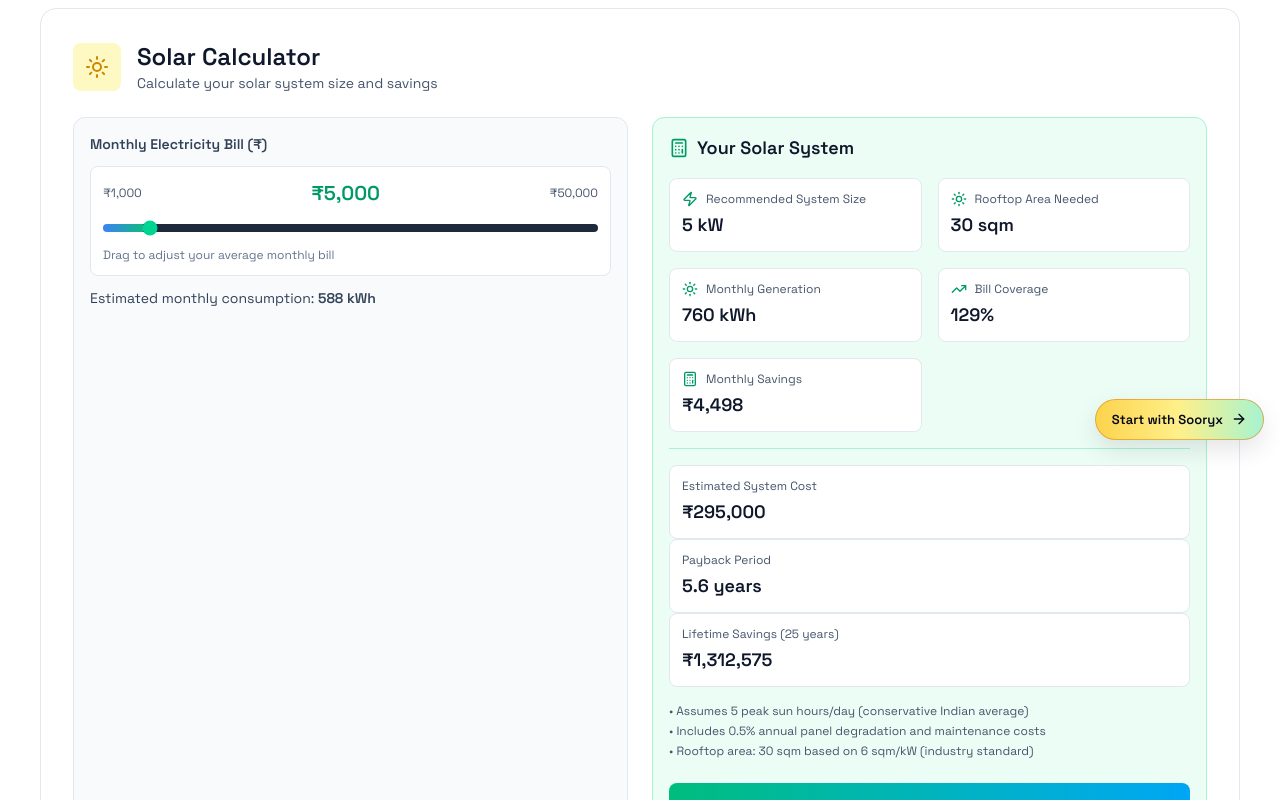
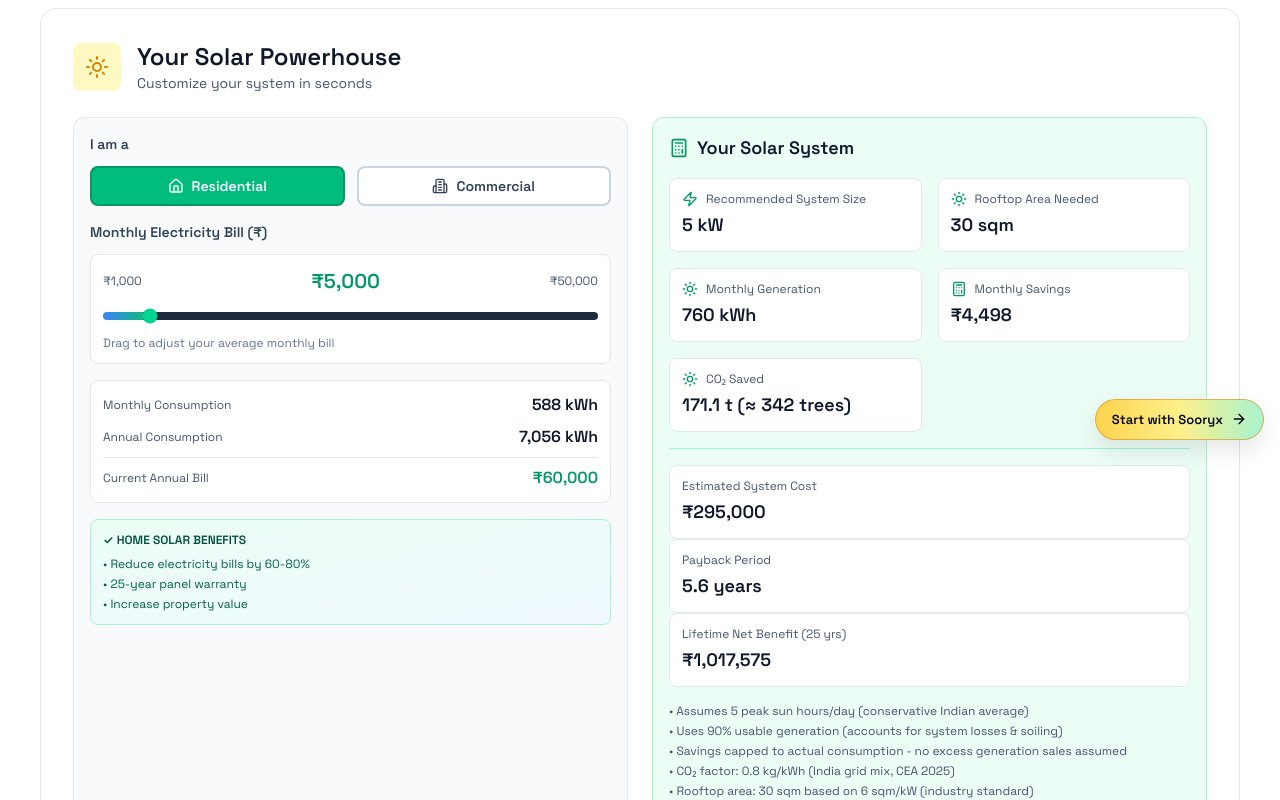
Before and after one commit to sooryx-eng/Sooryx_Live, a Next.js app: page /calculator in a window 1280 px wide. Shown: the part 340-1140 px from the top of the page. Built offline with nearby package versions, Linux system fonts and the light colour scheme.

Commit message:
update changes

```diff
--- a/app/components/SolarCalculator.tsx
+++ b/app/components/SolarCalculator.tsx
@@ -1,17 +1,28 @@
 "use client";
 
 import React, { useState } from "react";
-import { Sun, Calculator, TrendingUp, Zap } from "lucide-react";
+import Link from "next/link";
+import { Sun, Calculator, TrendingUp, Zap, Home, Building2 } from "lucide-react";
 
 export default function SolarCalculator() {
   const [monthlyBill, setMonthlyBill] = useState<number>(5000);
+  const [customerType, setCustomerType] = useState<"residential" | "commercial">("residential");
 
   // Industry-standard constants for India
-  const AVERAGE_RATE_PER_KWH = 8.5; // ₹/kWh - industry average
-  const PEAK_SUN_HOURS_PER_DAY = 5.0; // hours - conservative estimate for India
-  const SYSTEM_LIFETIME_YEARS = 25; // years
-  const MAINTENANCE_COST_PERCENT = 0.5; // % of system cost per year
-  const DEGRADATION_RATE = 0.005; // 0.5% per year panel degradation
+  // Electricity rates (as per 2025-26 average across major DISCOMs)
+  const RESIDENTIAL_RATE_PER_KWH = 8.5; // ₹/kWh - residential average
+  const COMMERCIAL_RATE_PER_KWH = 11.0; // ₹/kWh - commercial average (typically 20-30% higher)
+  const AVERAGE_RATE_PER_KWH = customerType === "residential" ? RESIDENTIAL_RATE_PER_KWH : COMMERCIAL_RATE_PER_KWH;
+
+  const PEAK_SUN_HOURS_PER_DAY = 5.0; // hours - conservative estimate for India (varies 4.5-6.5)
+  const SYSTEM_LIFETIME_YEARS = 25; // years - standard panel warranty period
+  const MAINTENANCE_COST_PERCENT = 0.5; // % of system cost per year - industry standard
+  const DEGRADATION_RATE = 0.005; // 0.5% per year - certified panel degradation rate
+
+  // Note: Savings calculations assume SELF-CONSUMPTION ONLY (no excess generation sales assumed)
+  // Most DISCOM net metering policies limit export or restrict excess credits
+  // Conservative approach: cap generation to actual consumption (Math.min cap in calculateAnnualSavings)
+  // This ensures projections remain realistic for both residential and commercial customers
 
   const getSystemCostPerKw = (sizeKw: number) => {
     if (sizeKw <= 3) return 62000;
@@ -43,10 +54,18 @@ export default function SolarCalculator() {
   const systemCost = Math.round(systemSizeKw * systemCostPerKw);
 
   // Annual savings calculation (accounting for degradation)
+  // IMPORTANT: Savings capped at actual consumption - NO excess generation assumed to be sold
+  // This follows conservative industry practice where most customers use generation for self-consumption
   const calculateAnnualSavings = (year: number) => {
     const degradationFactor = Math.pow(1 - DEGRADATION_RATE, year);
-    const annualGeneration = annualGenerationKwh * degradationFactor;
-    const annualSavings = Math.min(annualGeneration, monthlyConsumptionKwh * 12) * AVERAGE_RATE_PER_KWH * 0.9;
+    const degradedGeneration = annualGenerationKwh * degradationFactor;
+    const annualConsumption = monthlyConsumptionKwh * 12;
+
+    // Cap generation to consumption - prevents overestimation from excess exports
+    // Multiplied by 0.9 to account for system losses (inverter, wiring, soiling)
+    const usableGeneration = Math.min(degradedGeneration, annualConsumption) * 0.9;
+    const annualSavings = usableGeneration * AVERAGE_RATE_PER_KWH;
+
     return Math.round(annualSavings);
   };
 
@@ -62,9 +81,9 @@ export default function SolarCalculator() {
   // Annual maintenance cost
   const annualMaintenanceCost = Math.round(systemCost * MAINTENANCE_COST_PERCENT / 100);
 
-  // Net lifetime savings (after maintenance)
+  // Total maintenance and net benefit
   const totalMaintenanceCost = annualMaintenanceCost * SYSTEM_LIFETIME_YEARS;
-  const netLifetimeSavings = totalLifetimeSavings - totalMaintenanceCost;
+  const lifetimeNetBenefit = totalLifetimeSavings - totalMaintenanceCost - systemCost;
 
   // Payback period calculation
   const firstYearSavings = calculateAnnualSavings(1);
@@ -73,8 +92,11 @@ export default function SolarCalculator() {
   // Monthly savings (first year average)
   const monthlySavings = Math.round(firstYearSavings / 12);
 
-  // Coverage percentage
-  const coveragePercentage = Math.round((monthlyGenerationKwh / monthlyConsumptionKwh) * 100);
+  // Carbon savings (India grid mix: 0.8 kg CO2/kWh avoided)
+  // Source: Central Electricity Authority, IEA India Carbon Intensity Data
+  // Conservative estimate accounting for grid transition to renewables
+  const lifetimeCo2SavedTons = Math.round(totalLifetimeGeneration * 0.0008 * 10) / 10;
+  const treeEquivalent = Math.round(lifetimeCo2SavedTons / 0.5); // 1 mature tree absorbs ~0.5t CO2/year
 
   // Rooftop area requirement (for reference)
   const AREA_PER_KW_SQM = 6; // industry standard for India (5-6 sqm/kW with spacing)
@@ -87,14 +109,39 @@ export default function SolarCalculator() {
           <Sun className="text-yellow-600" />
         </div>
         <div>
-          <h3 className="text-2xl font-semibold text-slate-900">Solar Calculator</h3>
-          <p className="text-sm text-slate-600">Calculate your solar system size and savings</p>
+          <h3 className="text-2xl font-semibold text-slate-900">Your Solar Powerhouse</h3>
+          <p className="text-sm text-slate-600">Customize your system in seconds</p>
         </div>
       </div>
 
       <div className="grid md:grid-cols-2 gap-6">
         {/* Input Section */}
         <div className="space-y-4 p-4 bg-slate-50 rounded-xl border border-slate-200">
+          {/* Customer Type Toggle */}
+          <div>
+            <label className="text-sm text-slate-700 mb-3 block font-semibold">I am a</label>
+            <div className="flex gap-3">
+              {["residential", "commercial"].map((type) => (
+                <button
+                  key={type}
+                  onClick={() => setCustomerType(type as "residential" | "commercial")}
+                  className={`flex-1 px-3 py-2 rounded-lg text-sm font-semibold transition flex items-center justify-center gap-2 ${
+                    customerType === type
+                      ? "bg-emerald-500 text-white border-2 border-emerald-600"
+                      : "bg-white border-2 border-slate-300 text-slate-700 hover:border-emerald-400"
+                  }`}
+                >
+                  {type === "residential" ? (
+                    <><Home size={16} /> Residential</>
+                  ) : (
+                    <><Building2 size={16} /> Commercial</>
+                  )}
+                </button>
+              ))}
+            </div>
+          </div>
+
+          {/* Monthly Bill Input */}
           <div>
             <label className="text-sm text-slate-700 mb-3 block font-semibold">Monthly Electricity Bill (₹)</label>
 
@@ -119,10 +166,32 @@ export default function SolarCalculator() {
               />
               <p className="text-xs text-slate-500 mt-2">Drag to adjust your average monthly bill</p>
             </div>
+          </div>
 
-            <div className="text-sm text-slate-700 space-y-1">
-              <p>Estimated monthly consumption: <strong>{monthlyConsumptionKwh.toLocaleString()} kWh</strong></p>
+          {/* Energy Profile */}
+          <div className="bg-white rounded-lg p-3 border border-slate-200 space-y-2">
+            <div className="flex justify-between items-center">
+              <span className="text-xs text-slate-600">Monthly Consumption</span>
+              <span className="font-semibold text-slate-900">{monthlyConsumptionKwh.toLocaleString()} kWh</span>
             </div>
+            <div className="flex justify-between items-center">
+              <span className="text-xs text-slate-600">Annual Consumption</span>
+              <span className="font-semibold text-slate-900">{(monthlyConsumptionKwh * 12).toLocaleString()} kWh</span>
+            </div>
+            <div className="border-t border-slate-200 pt-2 flex justify-between items-center">
+              <span className="text-xs text-slate-600">Current Annual Bill</span>
+              <span className="font-semibold text-emerald-600">₹{(monthlyBill * 12).toLocaleString()}</span>
+            </div>
+          </div>
+
+          {/* Key Benefits */}
+          <div className="bg-gradient-to-br from-emerald-50 to-sky-50 rounded-lg p-3 border border-emerald-200 space-y-2">
+            <p className="text-xs font-semibold text-emerald-900 uppercase">✓ {customerType === "residential" ? "Home" : "Business"} Solar Benefits</p>
+            <ul className="text-xs text-emerald-800 space-y-1">
+              <li>• {customerType === "residential" ? "Reduce electricity bills by 60-80%" : "Significant cost reduction on energy"}</li>
+              <li>• {customerType === "residential" ? "25-year panel warranty" : "Tax benefits available"}</li>
+              <li>• {customerType === "residential" ? "Increase property value" : "Lower maintenance costs"}</li>
+            </ul>
           </div>
         </div>
 
@@ -151,14 +220,14 @@ export default function SolarCalculator() {
                 icon={<Sun size={16} />}
               />
               <Metric
-                label="Bill Coverage"
-                value={`${coveragePercentage}%`}
-                icon={<TrendingUp size={16} />}
-              />
-              <Metric
                 label="Monthly Savings"
                 value={`₹${monthlySavings.toLocaleString()}`}
                 icon={<Calculator size={16} />}
+              />
+              <Metric
+                label="CO₂ Saved"
+                value={`${lifetimeCo2SavedTons} t (≈ ${treeEquivalent} trees)`}
+                icon={<Sun size={16} />}
               />
             </div>
 
@@ -170,27 +239,31 @@ export default function SolarCalculator() {
               />
               <Metric
                 label="Payback Period"
-                value={`${paybackYears.toFixed(1)} years`}
+                value={paybackYears > 0 ? `${paybackYears.toFixed(1)} years` : "Not yet positive"}
                 className="text-lg"
               />
               <Metric
-                label={`Lifetime Savings (${SYSTEM_LIFETIME_YEARS} years)`}
-                value={`₹${netLifetimeSavings.toLocaleString()}`}
+                label={`Lifetime Net Benefit (${SYSTEM_LIFETIME_YEARS} yrs)`}
+                value={`₹${lifetimeNetBenefit.toLocaleString()}`}
                 className="text-lg text-emerald-400"
               />
             </div>
           </div>
 
           <div className="mt-4 text-xs text-slate-600 space-y-1">
-            <p>• Assumes 5 peak sun hours/day (conservative Indian average)</p>
-            <p>• Includes 0.5% annual panel degradation and maintenance costs</p>
+            <p>• Assumes {PEAK_SUN_HOURS_PER_DAY} peak sun hours/day (conservative Indian average)</p>
+            <p>• Uses 90% usable generation (accounts for system losses & soiling)</p>
+            <p>• Savings capped to actual consumption - no excess generation sales assumed</p>
+            <p>• CO₂ factor: 0.8 kg/kWh (India grid mix, CEA 2025)</p>
             <p>• Rooftop area: {rooftopAreaRequired} sqm based on 6 sqm/kW (industry standard)</p>
           </div>
 
           <div className="mt-6">
-            <button className="w-full px-4 py-3 bg-gradient-to-r from-emerald-500 to-sky-500 text-white font-semibold rounded-lg hover:from-emerald-600 hover:to-sky-600 transition-all">
-              Get Detailed Quote
-            </button>
+            <Link href="/contact">
+              <button className="w-full px-4 py-3 bg-gradient-to-r from-emerald-500 to-sky-500 text-white font-semibold rounded-lg hover:from-emerald-600 hover:to-sky-600 transition-all">
+                Get Detailed Quote
+              </button>
+            </Link>
           </div>
         </div>
       </div>
```
